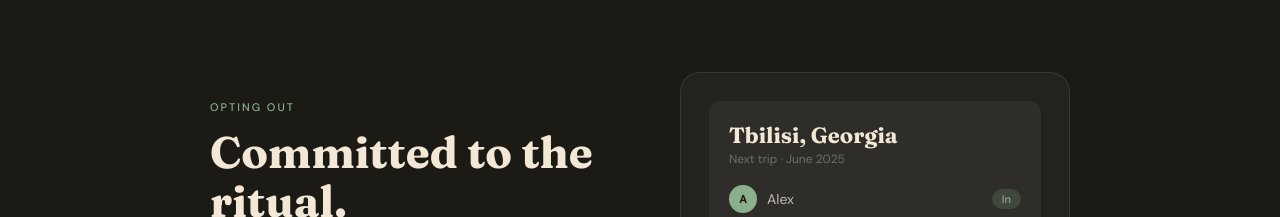
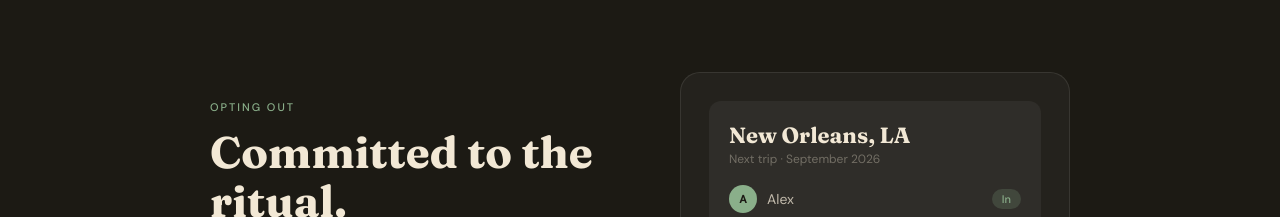
Before and after one commit to dsernst/trip.dsernst.com, a Next.js app: page / in a window 1280 px wide. Shown: the part 2420-2637 px from the top of the page. Built offline with nearby package versions, Linux system fonts and the light colour scheme.

Commit message:
Tweak example: Tbilisi -> New Orleans

```diff
--- a/app/page.tsx
+++ b/app/page.tsx
@@ -105,8 +105,8 @@ export default function Home() {
           </div>
           <div className="opt-demo">
             <div className="trip-card">
-              <div className="trip-dest">Tbilisi, Georgia</div>
-              <div className="trip-date">Next trip · June 2025</div>
+              <div className="trip-dest">New Orleans, LA</div>
+              <div className="trip-date">Next trip · September {new Date().getFullYear()}</div>
               <div className="people-row">
                 <Person initial="A" name="Alex" color={avatar.sage} status="in" />
                 <Person initial="J" name="Jordan" color={avatar.amber} status="in" />
```
